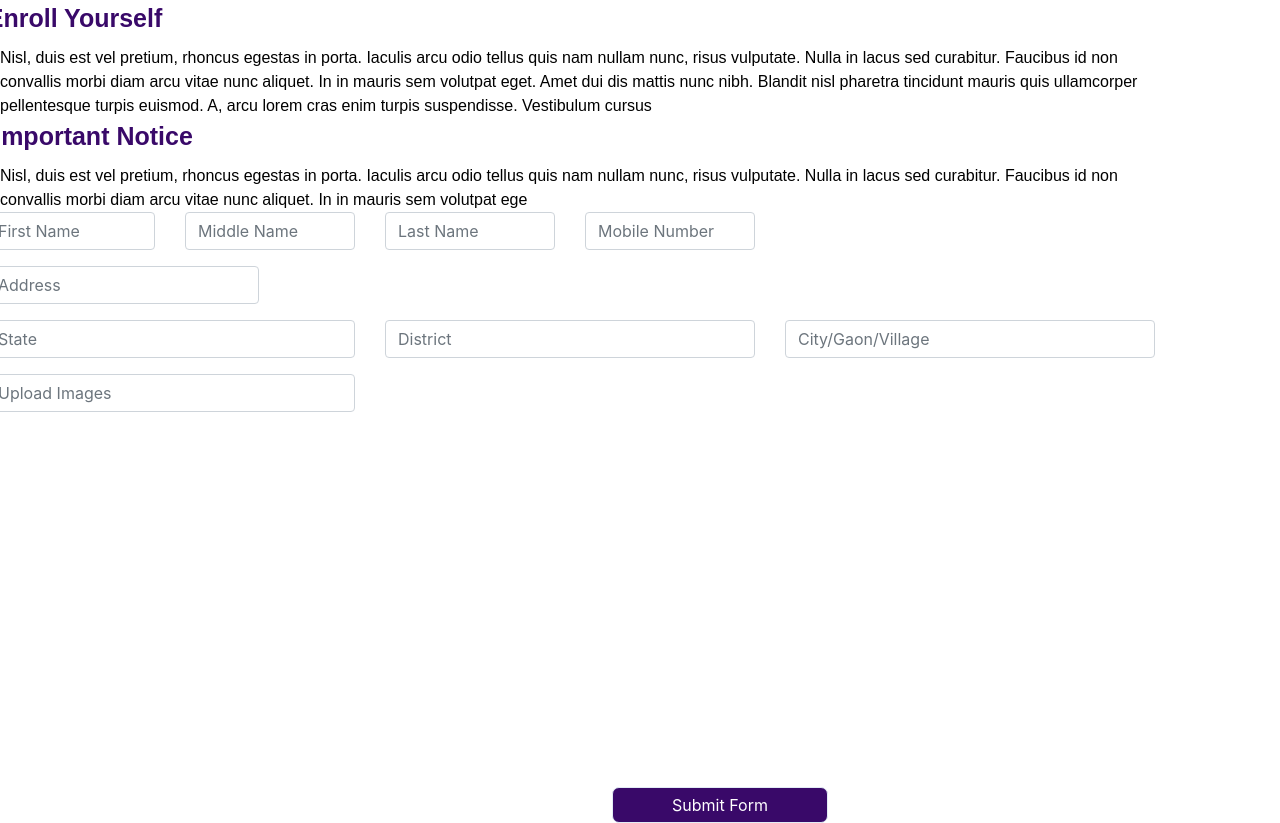
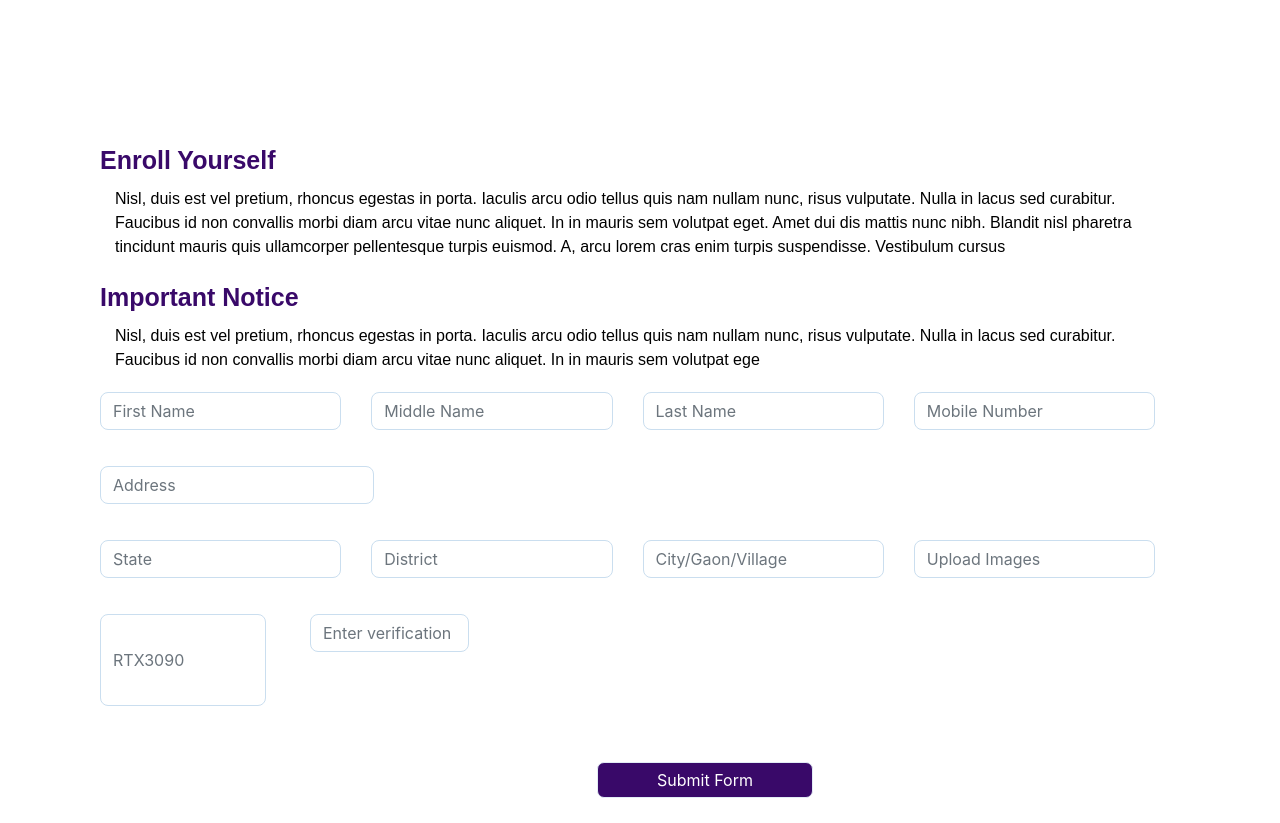
Before and after one commit to ritika020/covid_form, a React (Create React App) app: page / in a window 1280 px wide. After the commit the page ends 800 px from the top, so only its background shows below. Built offline with nearby package versions, Linux system fonts and the light colour scheme.

Commit message:
add: initialCommit

```diff
--- a/package.json
+++ b/package.json
@@ -16,7 +16,7 @@
   "scripts": {
     "start": "react-scripts start",
     "predeploy": "npm run build",
- "deploy": "gh-pages -d build",
+    "deploy": "gh-pages -d build",
     "build": "react-scripts build",
     "test": "react-scripts test",
     "eject": "react-scripts eject"
--- a/src/form/form.css
+++ b/src/form/form.css
@@ -4,63 +4,36 @@
     padding: 0 !important;
     margin: 0 !important;
 }
-/*
-
-.WomenForm_img {
-    background-color: black;
-  }
-  .WomenForm_input {
-    width: 190px;
-    height: 38px;
-    border: 1px solid #cadeef;
-    box-sizing: border-box;
-    border-radius: 7px;
-  }
-  .WomenForm_heading {
-    margin-left: 46px;
-    margin-top: 92px;
-
-    font-family: Poppins;
-    font-style: normal;
-    font-weight: 600;
-    font-size: 30px;
-    line-height: 45px;
-    text-align: left;
-    color: #29517c;
-  }
-  .WomenForm_head {
-    width: 515px;
-    height: 57px;
-    margin-left: 46px;
-    top: 138px;
-
-    font-family: SF Pro Display;
-    font-style: normal;
-    font-weight: 200;
-    font-size: 48px;
-    line-height: 57px;
-    text-align: left;
-    color: #29517c;
-  }
-  .WomenForm_next {
-    width: 145px;
-    height: 41px;
-    margin-left: 287px;
-    margin-top: 85px;
-    color: white;
-    background: #390969;
-    border: 1px solid #e2ecf5;
-    box-sizing: border-box;
-    border-radius: 7px;
-  }
-
-*/
-
-.Form_submit {position: absolute;
+.y1{
+    margin-left: 100px;
+    margin-top: 142px;
+}
+.y2{
+    margin-top: 20px;
+    margin-left: 100px;
+}
+.y3{
+    margin-top: 20px;
+    margin-left: 100px;
+}
+.y4{
+margin-left: 100px;
+margin-top: 20px;
+}
+.y5{
+margin-left: 100px;
+margin-top: 20px;
+}
+.y6{
+    margin-left: 100px;
+    margin-top: 20px;
+}
+.Form_submit {
+    /* position: absolute; */
     width: 216px;
     height: 36px;
-    left: 612px;
-    top: 787px;
+    margin-left: 612px;
+    margin-top: 40px;
     color: white;
     background: #390969;
     border: 1px solid #e2ecf5;
@@ -69,9 +42,9 @@
   }
 
 .h1{
-width: 179px;
+/*width: 179px;
 height: 38px;
-/* left: 100px;
+ left: 100px;
 top: 142px; */
 
 font-family: "Poppins", sans-serif;
@@ -87,9 +60,9 @@ color: #390969;
 
 .c1{
     /*position: absolute;*/
-width: 1233px;
+/*width: 1233px;
 height: 72px;
-/* left: 103px;
+ left: 103px;
 top: 197px; */
 font-family: "Poppins", sans-serif;
 font-style: normal;
@@ -104,9 +77,9 @@ color: #000000;
 .h2{
 
     /* position: absolute; */
-    width: 217px;
+    /*width: 217px;
     height: 38px;
-    /* left: 100px;
+     left: 100px;
     top: 289px;
      */
     font-family: "Poppins", sans-serif;
@@ -123,9 +96,9 @@ color: #000000;
 .c2{
 
 /* position: absolute; */
-width: 1233px;
+/*width: 1233px;
 height: 48px;
-/* left: 100px;
+ left: 100px;
 top: 347px; */
 text-align: left;
 font-family: "Poppins" , sans-serif;
@@ -137,7 +110,7 @@ line-height: 24px;
 color: #000000;
 }
 
-
+/*
 .f1{
 
 position: absolute;
@@ -164,7 +137,7 @@ height: 106px;
 left: 100px;
 top: 289px;
 
-}/*
+}/* */
 .form-control {
     display: block;
     width: 100%;
@@ -190,9 +163,10 @@ line-height: 21px;
 
 color: #390969;
 }
+
 .Form_input {
-    width: 190px;
-    height: 38px;
+    /* width: 190px;
+    height: 38px; */
     border: 1px solid #cadeef;
     box-sizing: border-box;
     border-radius: 7px;
--- a/src/form/form.js
+++ b/src/form/form.js
@@ -9,7 +9,7 @@ class first extends React.Component{
         return (
 
             <div className="container form__main">
-         <div className="row">
+         <div className="row y1">
             <div className="h1">
                 Enroll Yourself
             </div>
@@ -18,7 +18,7 @@ class first extends React.Component{
                 Nisl, duis est vel pretium, rhoncus egestas in porta. Iaculis arcu odio tellus quis nam nullam nunc, risus vulputate. Nulla in lacus sed curabitur. Faucibus id non convallis morbi diam arcu vitae nunc aliquet. In in mauris sem volutpat eget. Amet dui dis mattis nunc nibh. Blandit nisl pharetra tincidunt mauris quis ullamcorper pellentesque turpis euismod. A, arcu lorem cras enim turpis suspendisse. Vestibulum cursus
             </div>
             </div>
-            <div className="row">
+            <div className="row y2">
       <div className="h2">
                 Important Notice
             </div>
@@ -28,42 +28,52 @@ class first extends React.Component{
             </div>
             </div>
             <form className="row">
-                     <div className="row">
+                     <div className="row y3">
 
-                     <div className="form-group col-md-2">
+                     <div className="form-group col-md-3">
                      <input type="name" class="form-control " id="Form_input" placeholder="First Name"/>
                      </div>
-                     <div className="form-group col-md-2">
+                     <div className="form-group col-md-3">
                      <input type="name" class="form-control" id="Form_input" placeholder="Middle Name"/>
                      </div>
-                     <div className="form-group col-md-2">
+                     <div className="form-group col-md-3">
                      <input type="name" class="form-control" id="Form_input" placeholder="Last Name"/>
                      </div>
-                     <div className="form-group col-md-2">
+                     <div className="form-group col-md-3">
                      <input type="name" class="form-control" id="Form_input" placeholder="Mobile Number"/>
                      </div>
                      </div>
-                     <div className="row">
+                     <div className="row y4">
 
                      <div className="form-group col-md-12">
-                     <input type="name" class="form-control " id="Form_input" placeholder="Address"/>
+                     <input type="name" class="form-control " id="Form_input" placeholder="Address" style={{width:"100%"}}/>
                      </div>
                      </div>
-                     <div className="row">
+                     <div className="row y5">
 
-                     <div className="form-group col-md-4">
+                     <div className="form-group col-md-3">
                      <input type="name" class="form-control " id="Form_input" placeholder="State"/>
                      </div>
-                     <div className="form-group col-md-4">
+                     <div className="form-group col-md-3">
                      <input type="name" class="form-control" id="Form_input" placeholder="District"/>
                      </div>
-                     <div className="form-group col-md-4">
+                     <div className="form-group col-md-3">
                      <input type="name" class="form-control" id="Form_input" placeholder="City/Gaon/Village"/>
                      </div>
-                     <div className="form-group col-md-4">
+                     <div className="form-group col-md-3">
                      <input type="name" class="form-control" id="Form_input" placeholder="Upload Images"/>
                      </div>
                      </div>
+                     <div className="row y6">
+
+                             <div className="form-group col-md-3">
+                             <input type="name" class="form-control " id="Form_input" placeholder="RTX3090" style={{height:"92px",width:"166px"}}/>
+                             </div>
+                             <div className="form-group col-md-4">
+                             <input type="name" class="form-control " id="Form_input" placeholder="Enter verification code" style={{marginLeft:"68px"}}/>
+                             </div>
+                             </div>
+
                      <button className="Form_submit" > Submit Form</button>
             </form>
           </div>
```
Also changed, not shown: 1 other file (tests, documents, lock files or other folders).
